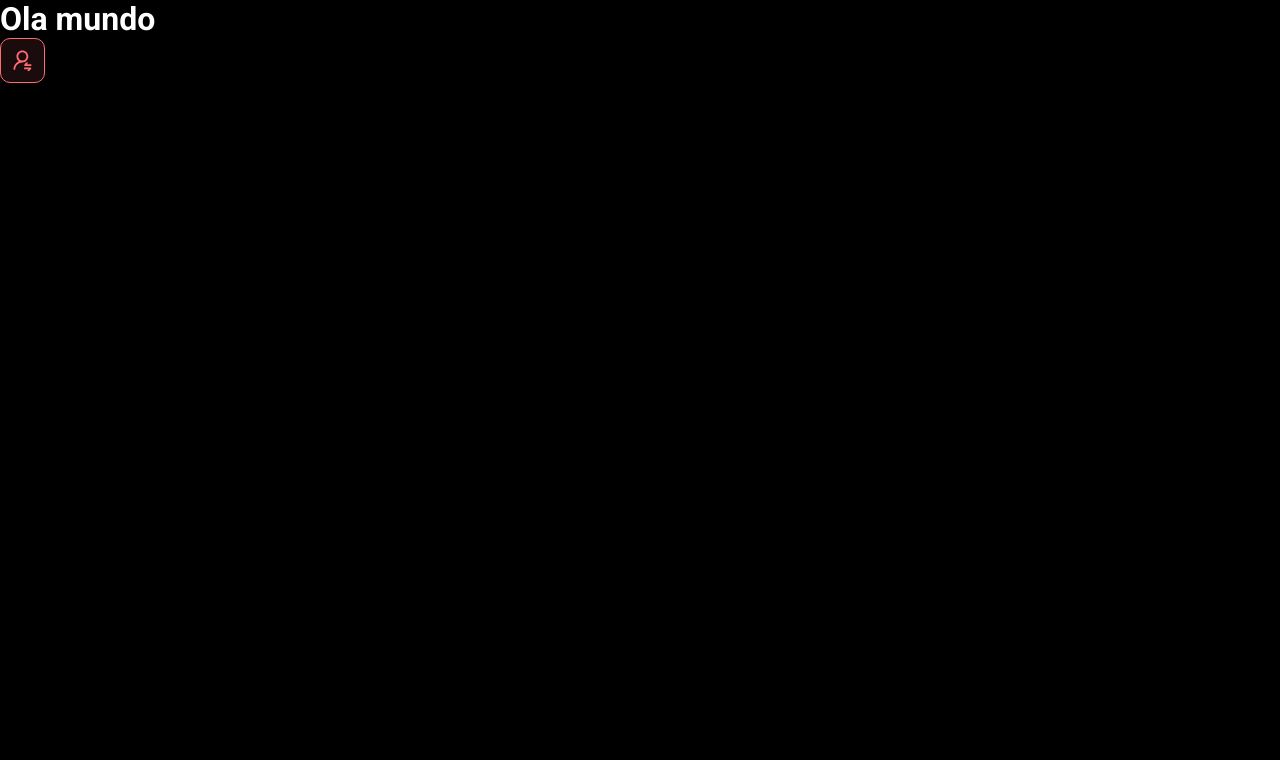
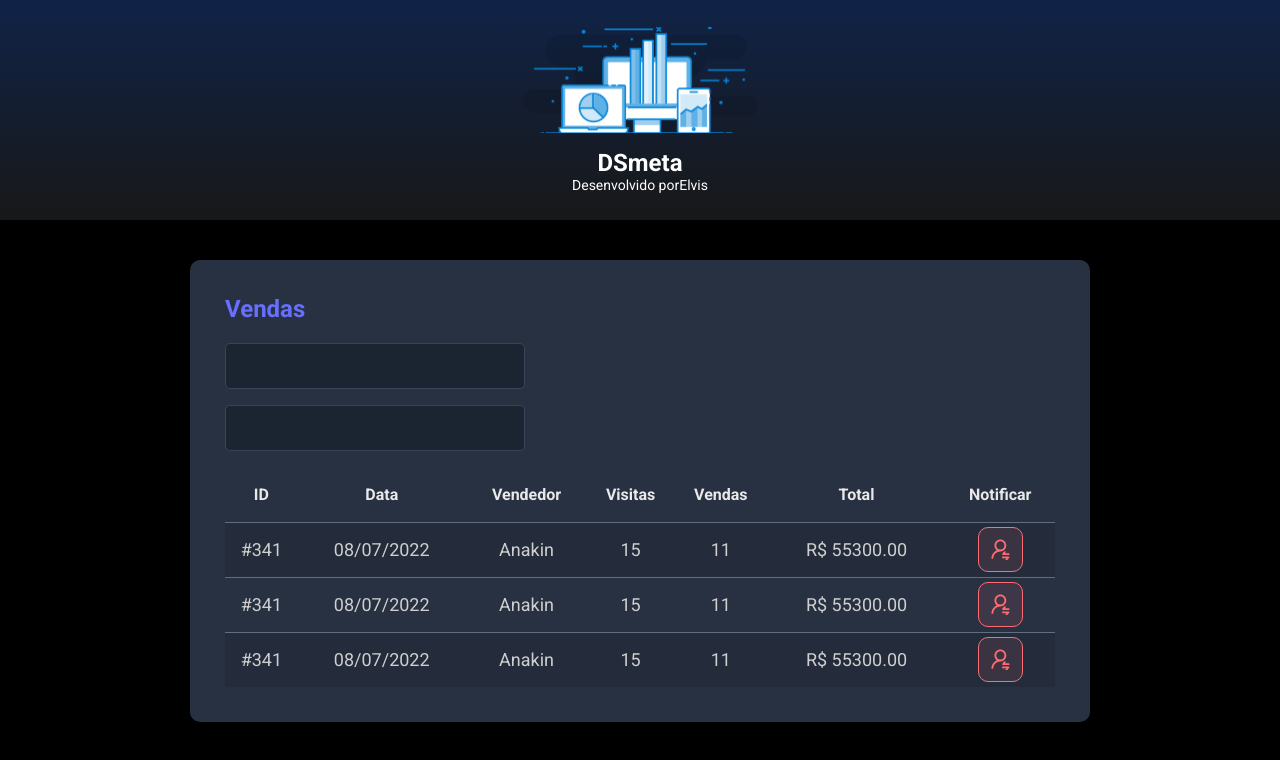
Before and after one commit to Mutre7a/dsmeta, a React (Vite) app in the folder frontend/: page / in a window 1280 px wide. Shown: the top 760 px of the page. Built offline with nearby package versions, Linux system fonts and the light colour scheme.

Commit message:
Other components

```diff
--- a/frontend/src/App.tsx
+++ b/frontend/src/App.tsx
@@ -1,11 +1,17 @@
-import NotificationButton from "./components/NotificationButton"
-
+import Header from './components/Header'
+import Salescard from './components/Salescard'
 
 function App() {
-  return(
+  return (
     <>
-    <h1>Ola mundo</h1>
-    <NotificationButton/>
+      <Header />
+      <main>
+        <section id="sales">
+          <div className="DSmeta-container">
+            <Salescard/>
+          </div>
+        </section>
+      </main>
     </>
   )
 }
--- /dev/null
+++ b/frontend/src/components/Header/index.tsx
@@ -0,0 +1,19 @@
+import logo from '../../assets/img/logo.svg'
+import './styles.css'
+
+function Header() {
+    return (
+        <header>
+            <div className="dsmeta-logo-container">
+                <img src={logo} alt="DSmeta" />
+                <h1>DSmeta</h1>
+                <p>
+                    Desenvolvido por
+                    <a href="http://thehuntertools.huntertalk.de/thorgans/">Elvis</a>
+                </p>
+            </div>
+        </header>
+    )
+}
+
+export default Header
--- /dev/null
+++ b/frontend/src/components/Header/styles.css
@@ -0,0 +1,26 @@
+header {
+    Background: linear-gradient(180deg, #102347 0%, #181818 100%);
+    height: 220px;
+    display: flex;
+    align-items: center;
+    justify-content: center;
+}
+    .dsmeta-logo-container {
+        display: flex;
+        flex-direction: column;
+        align-items: center;
+    }
+
+    .dsmeta-logo-container img {
+        width: 235px;
+    }
+
+    .dsmeta-logo-container h1 {
+        margin-top: 15px;
+        font-size: 24px;
+    }
+
+    .dsmeta-logo-container p {
+        font-size: 14px;
+        font-weight: 300px;
+    }
--- /dev/null
+++ b/frontend/src/components/Salescard/index.tsx
@@ -0,0 +1,77 @@
+import NotificationButton from '../NotificationButton'
+import './styles.css'
+
+function Salescard() {
+    return (
+        <div className="DSmeta-card">
+            <h2 className="dsmeta-sales-title">Vendas</h2>
+            <div>
+                <div className="dsmeta-form-control-container">
+                    <input className="dsmeta-form-control" type="text"/>
+                </div>
+                <div className="dsmeta-form-control-container">
+                    <input className="dsmeta-form-control" type="text"/>
+                </div>
+            </div>
+            <div>
+                <table className="dsmeta-sales-table">
+                    <thead>
+                        <tr>
+                            <th className="show-992">ID</th>
+                            <th className="show-date">Data</th>
+                            <th>Vendedor</th>
+                            <th className="show-992">Visitas</th>
+                            <th className="show-992">Vendas</th>
+                            <th> Total</th>
+                            <th>Notificar</th>
+                        </tr>
+                    </thead>
+                    <tbody>
+                        <tr>
+                            <td className="show-992">#341</td>
+                            <td className="show-date">08/07/2022</td>
+                            <td>Anakin</td>
+                            <td className="show-992">15</td>
+                            <td className="show-992">11</td>
+                            <td>R$ 55300.00</td>
+                            <td>
+                                <div className="dsmeta-botton-red-container">
+                                    <NotificationButton/>
+                                </div>
+                            </td>
+                        </tr>
+                        <tr>
+                            <td className="show-992">#341</td>
+                            <td className="show-date">08/07/2022</td>
+                            <td>Anakin</td>
+                            <td className="show-992">15</td>
+                            <td className="show-992">11</td>
+                            <td>R$ 55300.00</td>
+                            <td>
+                                <div className="dsmeta-botton-red-container">
+                                <NotificationButton/>
+                                </div>
+                            </td>
+                        </tr>
+                        <tr>
+                            <td className="show-992">#341</td>
+                            <td className="show-date">08/07/2022</td>
+                            <td>Anakin</td>
+                            <td className="show-992">15</td>
+                            <td className="show-992">11</td>
+                            <td>R$ 55300.00</td>
+                            <td>
+                                <div className="dsmeta-botton-red-container">
+                                <NotificationButton/>
+                                </div>
+                            </td>
+                        </tr>
+                    </tbody>
+                </table>
+            </div>
+        </div>
+
+    )
+}
+
+export default Salescard
--- /dev/null
+++ b/frontend/src/components/Salescard/styles.css
@@ -0,0 +1,103 @@
+.DSmeta-card {
+    background-color: #283142;
+    border-radius: 10px;
+    padding: 30px 10px;
+
+}
+
+
+.dsmeta-sales-title {
+    color: #676FFF;
+    font-size: 24px;
+    margin-bottom: 20px;
+
+}
+
+.dsmeta-form-control-container {
+    margin-bottom: 16px;
+    max-width: 300px;
+}
+
+.dsmeta-form-control {
+    width: 100%;
+    height: 46px;
+    background-color: #1B2531;
+    border: 1px solid #384459;
+    border-radius: 5px;
+    color: #9AAABE;
+    padding: 0 20px;
+    font-size: 18px;
+}
+
+.dsmeta-sales-table {
+    width: 100%;
+    border-spacing: 0;
+    border-collapse: collapse;
+}
+
+.dsmeta-sales-table thead {
+    height: 55px;
+    font-size: 16px;
+    color: #E9E9E9;
+    font-weight: 700;
+
+}
+
+.dsmeta-sales-table tbody {
+    font-size: 14px;
+    font-weight: 400;
+    color: #CFCFCF;
+    text-align: center;
+}
+
+.dsmeta-sales-table tbody tr {
+    height: 74px;
+    border-top: 1px solid #5F6E82;
+}
+
+.dsmeta-sales-table tbody tr:hover>td {
+    background-color: #384459;
+}
+
+.dsmeta-sales-table tbody tr:nth-child(odd) {
+    background-color: #242C3B;
+}
+
+.dsmeta-botton-red-container {
+    display: flex;
+    justify-content: center;
+}
+
+
+.show-date {
+    display: none;
+}
+
+@media (min-width: 576px) {
+    .show-date {
+        display: table-cell;
+    }
+
+    .DSmeta-card {
+        padding: 35px;
+    }
+
+    .dsmeta-sales-table tbody tr {
+        height: 55px;
+    }
+
+    .dsmeta-sales-table tbody {
+        font-size: 18px;
+    }
+}
+
+.show-992 {
+    display: none;
+
+}
+
+@media (min-width: 992px) {
+    .show-992 {
+        display: table-cell;
+    }
+}
--- a/frontend/src/index.css
+++ b/frontend/src/index.css
@@ -18,3 +18,14 @@
   text-decoration: none;
 
 }
+
+.DSmeta-container {
+  width: 100%;
+  max-width: 900px;
+  margin: 0 auto;
+
+}
+#sales {
+padding: 40px 10px;
+
+}
```
Also changed, not shown: frontend/src/assets/img/logo.svg (added).
